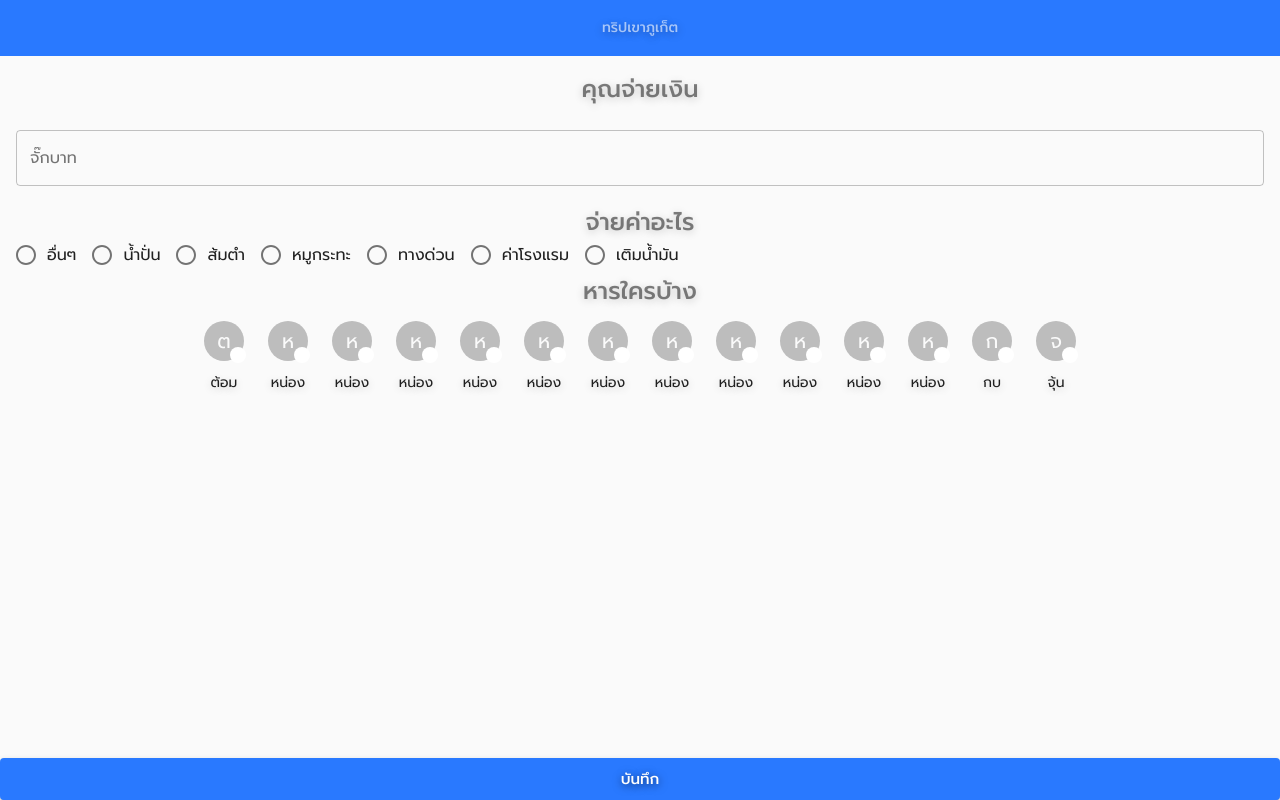
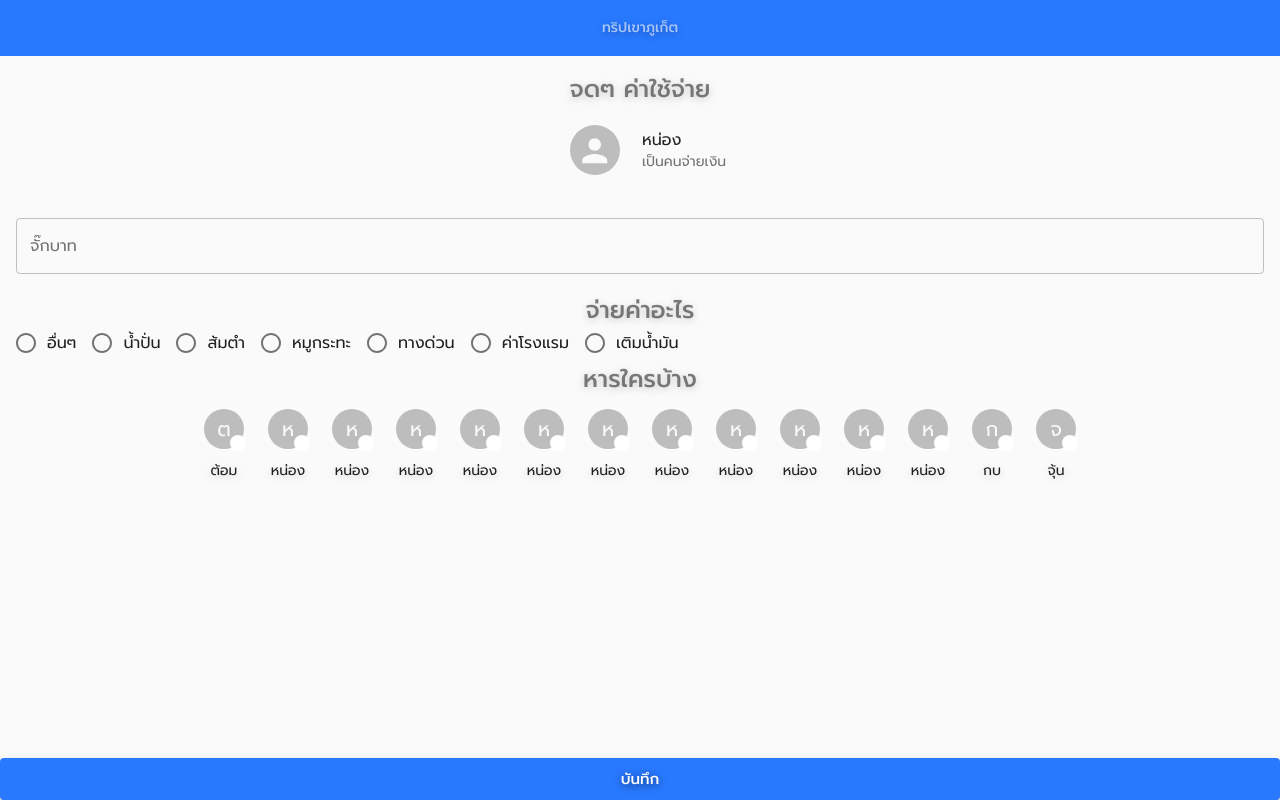
Before and after one commit to AnuchitO/fe-jugbaht, a React (Create React App) app: page / in a window 1280 px wide. Built offline with nearby package versions, Linux system fonts and the light colour scheme.

Commit message:
add button payer

```diff
--- a/src/components/Expense/Expense.js
+++ b/src/components/Expense/Expense.js
@@ -7,15 +7,20 @@ import {
   FormControl,
   FormLabel,
   FormHelperText,
+  ListItemText,
   FormControlLabel,
   Button,
   IconButton,
   Avatar,
   Radio,
-  RadioGroup
+  RadioGroup,
+  ListItemAvatar,
+  ListItem,
+  List
 } from "@material-ui/core";
 import Checkbox from "@material-ui/core/Checkbox";
 import FiberManualRecordSharpIcon from "@material-ui/icons/FiberManualRecordSharp";
+import ListItems from "../ListItems/ListItems";
 
 const MemberCheckbox = () => (
   <Checkbox
@@ -55,7 +60,29 @@ const Expense = () => {
   return (
     <div>
       <div className={styles.root}>
-        <div className={styles.title}>คุณจ่ายเงิน</div>
+        <div className={styles.title}>จดๆ ค่าใช้จ่าย</div>
+        <div className={styles.payer}>
+          {/* TODO: use selected menus to change payer https://material-ui.com/components/menus/#selected-menus */}
+
+          <List component="nav" aria-label="payer">
+            <ListItem
+              button
+              aria-haspopup="true"
+              aria-controls="lock-menu"
+              aria-label="หน่อง"
+              // onClick={handleClickListItem}
+            >
+              <ListItemAvatar className={styles.payerIconContainer}>
+                <Avatar className={styles.payerIcon} />
+              </ListItemAvatar>
+              <ListItemText
+                primary="หน่อง"
+                secondary={"เป็นคนจ่ายเงิน"}
+                // secondary={options[selectedIndex]}
+              />
+            </ListItem>
+          </List>
+        </div>
         <FormControl fullWidth className={styles.groupAmount}>
           <TextField
             className={styles.amount}
--- a/src/components/Expense/Expense.module.scss
+++ b/src/components/Expense/Expense.module.scss
@@ -5,6 +5,21 @@
   flex-direction: column;
   align-items: center;
   margin: 16px 16px;
+}
+
+.payer {
+  display: flex;
+  flex-direction: row;
+}
+
+.payerIconContainer {
+  margin: auto 16px;
+}
+
+$payer-icon-size: 50px;
+.payerIcon {
+  width: $payer-icon-size;
+  height: $payer-icon-size;
 }
 
 .save {
```
